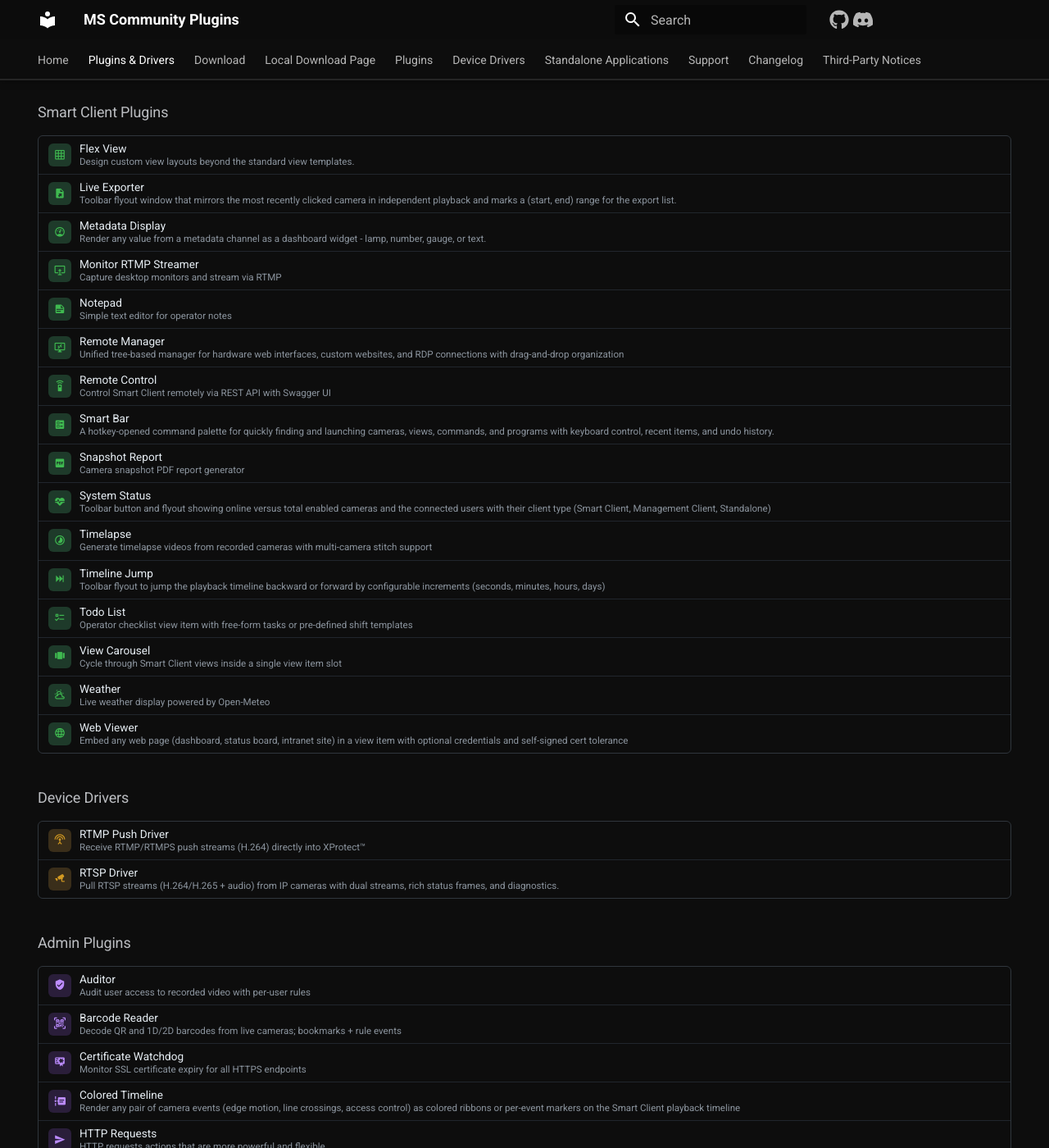
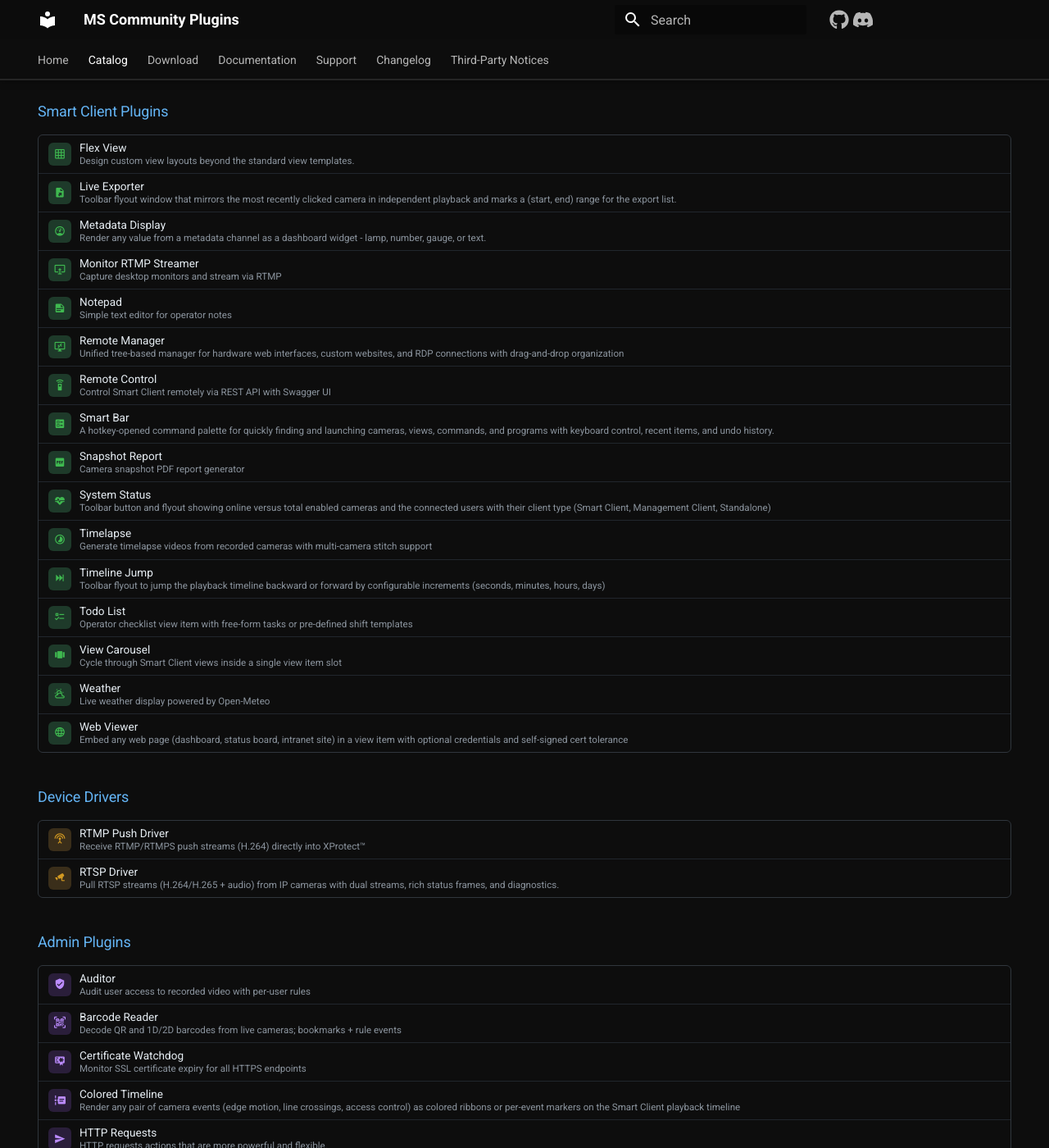
Before and after one commit to Cacsjep/mscp, an MkDocs documentation site: the page built from docs/plugins/index.md, in a window 1280 px wide and 1400 px high. Shown: the whole window at 82% size. Built offline with MkDocs 1.6.1 and Material for MkDocs 9.7.7, drawn with Linux system fonts in a browser that asks for light colours; some of the changed text lies outside the part shown.

```diff
--- a/docs/assets/css/custom.css
+++ b/docs/assets/css/custom.css
@@ -68,6 +68,10 @@
   line-height: 1.5;
 }
 
+.md-typeset p {
+  font-size: 0.7rem;
+}
+
 
 /* ── Visually hidden but crawlable by search engines ── */
 .seo-only {
@@ -82,14 +86,22 @@
   border: 0;
 }
 
+/* ── Heading hierarchy: descending shades of Material blue ── */
+.md-typeset h1 {
+  color: #2196f3;
+}
+
 .md-typeset h2 {
   font-size: 1.1rem;
+  color: #42a5f5;
 }
 
 .md-typeset h3 {
   font-size: 0.9rem;
+  color: #64b5f6;
 }
 
 .md-typeset h4 {
   font-size: 0.8rem;
+  color: #90caf9;
 }
--- a/docs/plugins/index.md
+++ b/docs/plugins/index.md
@@ -1,6 +1,6 @@
 ---
-title: "All Milestone XProtect Plugins and Drivers"
-description: "Browse all free Milestone XProtect plugins — Smart Client extensions, admin tools, and device drivers for video surveillance."
+title: "Catalog — All Milestone XProtect Plugins, Drivers & Apps"
+description: "Browse all free Milestone XProtect add-ons — Smart Client extensions, admin tools, device drivers, and standalone applications for video surveillance."
 hide:
   - navigation
   - toc
@@ -44,6 +44,7 @@ hide:
   .pi.sc { background: #1e3a2a; color: #3fb950; }
   .pi.dd { background: #3a2e1a; color: #d29922; }
   .pi.ap { background: #2a1e3a; color: #bc8cff; }
+  .pi.sa { background: #16273a; color: #58a6ff; }
   .pt { flex: 1; min-width: 0; }
   .pn {
     display: block;
@@ -184,3 +185,12 @@ hide:
     <div class="pt"><span class="pn">RTMP Streamer</span><span class="pd">Stream cameras to RTMP destinations (YouTube, Twitch, Facebook)</span></div>
   </a>
 </div>
+
+### Standalone Applications
+
+<div class="plugin-list">
+  <a class="pr" href="../standalone-applications/auto-exporter/">
+    <div class="pi sa"><i class="mdi mdi-export-variant"></i></div>
+    <div class="pt"><span class="pn">Auto Exporter</span><span class="pd">Standalone app for scheduled and rule-triggered video exports (AVI, XProtect database, or timelapse MP4), with per-agent size and age limits, managed from the Management Client.</span></div>
+  </a>
+</div>
--- a/mkdocs.yml
+++ b/mkdocs.yml
@@ -15,7 +15,6 @@ theme:
     - navigation.tabs
     - navigation.tabs.sticky
     - navigation.sections
-    - navigation.expand
     - navigation.top
     - navigation.indexes
     - navigation.instant
@@ -35,41 +34,42 @@ extra_css:
 
 nav:
   - Home: index.md
-  - Plugins & Drivers: plugins/index.md
+  - Catalog: plugins/index.md
   - Download: getting-started/installation.md
-  - Local Download Page: getting-started/local-download-page.md
-  - Plugins:
-    - Admin Plugins:
-      - Auditor: plugins/admin/auditor.md
-      - Barcode Reader: plugins/admin/barcode-reader.md
-      - Certificate Watchdog: plugins/admin/cert-watchdog.md
-      - Colored Timeline: plugins/admin/colored-timeline.md
-      - HTTP Requests: plugins/admin/http-requests.md
-      - Metadata Viewer: plugins/admin/metadata-viewer.md
-      - PKI: plugins/admin/pki.md
-      - RTMP Streamer: plugins/admin/rtmp-streamer.md
-    - Smart Client:
-      - Flex Viewer: plugins/smart-client/flexview.md
-      - Live Exporter: plugins/smart-client/live-exporter.md
-      - Metadata Display: plugins/smart-client/metadata-display.md
-      - Monitor RTMP Streamer: plugins/smart-client/monitor-rtmp-streamer.md
-      - Notepad: plugins/smart-client/notepad.md
-      - Remote Control: plugins/smart-client/sc-remote-control.md
-      - Remote Manager: plugins/smart-client/remote-manager.md
-      - Smart Bar: plugins/smart-client/smartbar.md
-      - Snapshot Report: plugins/smart-client/snapreport.md
-      - System Status: plugins/smart-client/system-status.md
-      - Timelapse: plugins/smart-client/timelapse.md
-      - Timeline Jump: plugins/smart-client/timeline-jump.md
-      - Todo List: plugins/smart-client/todo-list.md
-      - View Carousel: plugins/smart-client/view-carousel.md
-      - Weather: plugins/smart-client/weather.md
-      - Web Viewer: plugins/smart-client/web-viewer.md
-  - Device Drivers:
-    - RTMP Push Driver: plugins/device-drivers/rtmp.md
-    - RTSP Driver: plugins/device-drivers/rtsp.md
-  - Standalone Applications:
-    - Auto Exporter: standalone-applications/auto-exporter.md
+  - Documentation:
+    - Plugins:
+      - Admin Plugins:
+        - Auditor: plugins/admin/auditor.md
+        - Barcode Reader: plugins/admin/barcode-reader.md
+        - Certificate Watchdog: plugins/admin/cert-watchdog.md
+        - Colored Timeline: plugins/admin/colored-timeline.md
+        - HTTP Requests: plugins/admin/http-requests.md
+        - Metadata Viewer: plugins/admin/metadata-viewer.md
+        - PKI: plugins/admin/pki.md
+        - RTMP Streamer: plugins/admin/rtmp-streamer.md
+      - Smart Client:
+        - Flex Viewer: plugins/smart-client/flexview.md
+        - Live Exporter: plugins/smart-client/live-exporter.md
+        - Metadata Display: plugins/smart-client/metadata-display.md
+        - Monitor RTMP Streamer: plugins/smart-client/monitor-rtmp-streamer.md
+        - Notepad: plugins/smart-client/notepad.md
+        - Remote Control: plugins/smart-client/sc-remote-control.md
+        - Remote Manager: plugins/smart-client/remote-manager.md
+        - Smart Bar: plugins/smart-client/smartbar.md
+        - Snapshot Report: plugins/smart-client/snapreport.md
+        - System Status: plugins/smart-client/system-status.md
+        - Timelapse: plugins/smart-client/timelapse.md
+        - Timeline Jump: plugins/smart-client/timeline-jump.md
+        - Todo List: plugins/smart-client/todo-list.md
+        - View Carousel: plugins/smart-client/view-carousel.md
+        - Weather: plugins/smart-client/weather.md
+        - Web Viewer: plugins/smart-client/web-viewer.md
+    - Device Drivers:
+      - RTMP Push Driver: plugins/device-drivers/rtmp.md
+      - RTSP Driver: plugins/device-drivers/rtsp.md
+    - Standalone Applications:
+      - Auto Exporter: standalone-applications/auto-exporter.md
+    - Local Download Page: getting-started/local-download-page.md
   - Support: support/reporting-bugs.md
   - Changelog: support/changelog.md
   - Third-Party Notices: support/third-party-notices.md
```
Also changed, not shown: docs/getting-started/installation.md (+25 -0 lines), docs/getting-started/local-download-page.md (+2 -0 lines), docs/support/reporting-bugs.md (+2 -0 lines).
